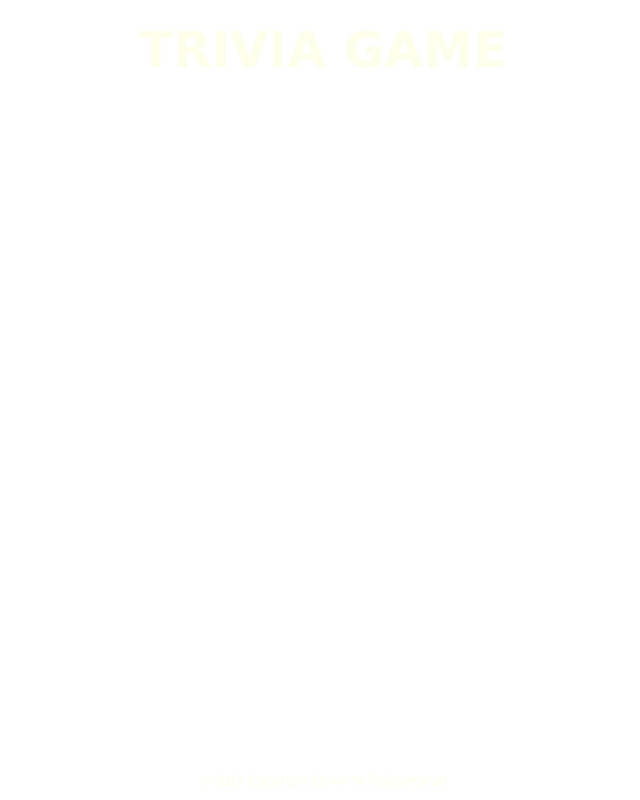
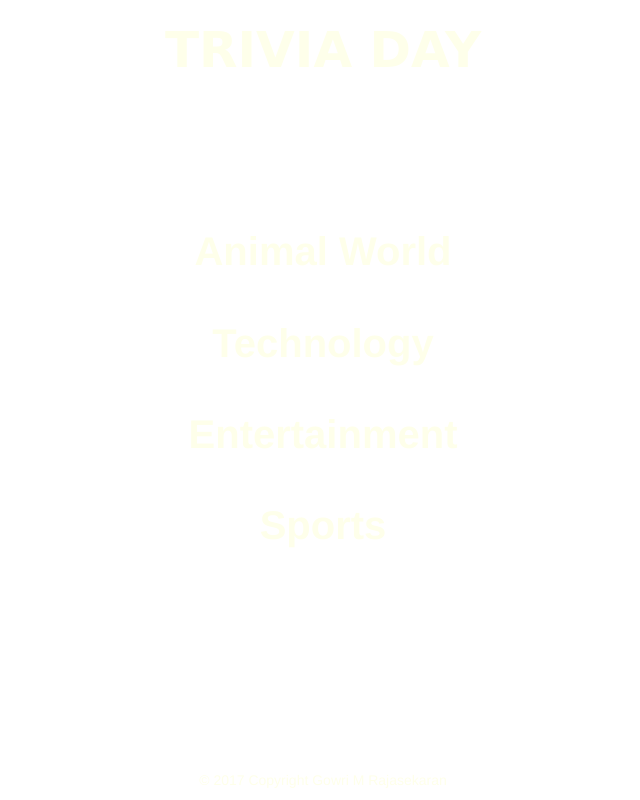
Before and after one commit to gowrimanoharir/TriviaGame, a plain HTML site: page index.html in a window 1280 px wide. Shown: the whole page, without its empty margins (317-957 px from the left). Drawn offline with nearby package versions, Linux system fonts and the light colour scheme; a web font is replaced by a local one.

Commit message:
added questions for all Categories

```diff
--- a/assets/css/style.css
+++ b/assets/css/style.css
@@ -1,8 +1,13 @@
+/*Setting the background image and font color*/
+
 body{
 	background-image: url('../images/background.jpg');
 	background-size: 100% 100%;
 	color: #FEFFEA;
 }
+
+
+/*Setting the Minimum height for the content area*/
 
 html,body{
 	height: 100%;
@@ -21,6 +26,8 @@ html,body{
 
 }
 
+/*style the header*/
+
 .hfnt{
 	margin: 15px 0 0 0;
 	font-family: 'Mogra', cursive;
@@ -29,36 +36,7 @@ html,body{
 	color: #FEFFEA;
 }
 
-
-.timrow{
-
-	font-size: 35px;
-
-}
-
-.countdn{
-	font-weight: bolder;
-	color: red;
-}
-
-.qsrow{
-	margin-top: 40px;
-	line-height: 1.5;
-	font-size: 35px;
-	font-weight: bolder;
-	color: black;
-	background-color: #E2E8CE;
-	/*background-color: #BDC2BF;*/
-	/*background-color: #989C94;*/
-	border-radius: 5px;
-}
-
-
-.ansrow{
-	width: 70%;
-	margin-top: 20px;
-}
-
+/*style the Category buttons in the Start page*/
 .catbtn{
 	margin-top: 20px;
 	margin-bottom: 20px;
@@ -72,6 +50,38 @@ html,body{
 	background: #FEFFEA;
 }
 
+
+/*style the Time text*/
+.timrow{
+	font-size: 35px;
+}
+
+.countdn{
+	font-weight: bolder;
+	color: red;
+}
+
+/*style the question text*/
+.qsrow{
+	margin-top: 40px;
+	line-height: 1.5;
+	font-size: 35px;
+	font-weight: bolder;
+	color: black;
+	background-color: #E2E8CE;
+	/*background-color: #BDC2BF;*/
+	/*background-color: #989C94;*/
+	border-radius: 5px;
+}
+
+/**set answer section*/
+.ansrow{
+	width: 70%;
+	margin-top: 20px;
+}
+
+
+/*style the options displayed*/
 .optrow{
 	text-align: center;
 	width: 50%;
@@ -79,6 +89,15 @@ html,body{
 	font-size: 35px;
 	border-radius: 5px;
 }
+
+.optrow:hover {
+	background: #FEFFEA;
+	color: black;
+	cursor: pointer;
+	font-weight: bold;
+}
+
+/*style the answer page*/
 
 .ansbk{
 	margin-top: 20px;
@@ -89,18 +108,11 @@ html,body{
 	font-size: 35px;
 }
 
-
-.optrow:hover {
-	background: #FEFFEA;
-	color: black;
-	cursor: pointer;
-	font-weight: bold;
-}
-
 .anstxt{
 	font-size: 40px;
 }
 
+/*style the scores page*/
 .correct{
 	color: #5DBA46;
 }
@@ -116,13 +128,6 @@ html,body{
 .agnbtn{
 	background: #FEFFEA;
 	color: black;
-
-}
-
-.ansimg{
-	margin-top: 15px;
-	height: 250px;
-	width: 400px;
 }
 
 /*Change width and background for footer section*/
--- a/assets/javascript/app.js
+++ b/assets/javascript/app.js
@@ -77,7 +77,6 @@ var triviagame = {
 				answer: "Canary",
 				description: "Canary is a small songbird in the finch family originating from Macronesian Islands"
 			}
-
 		},
 		cat2: {
 			c2Q1: {
@@ -140,14 +139,13 @@ var triviagame = {
 				answer: "Ada Lovelace",
 				description: ""
 			}
-
 		},
 		cat3: {
 			c3Q1: {
-				question: "How many hours is the runtime for longest movie "The cure for Insomnia"",
-				options: ["33 Hrs", "12 Hrs", "57 Hrs", "85 Hrs"],
+				question: "Which",
+				options: ["33 Hrs", "72 Hrs", "55 Hrs", "87 Hrs"],
 				answer: "85 Hrs",
-				description: ""
+				description: "The Cure for Insomnia, is a 1987 experimental film is the longest running film according to Guinness World Records"
 			},
 			c3Q2: {
 				question: "Which is the longest running Animated series in TV?",
@@ -156,9 +154,9 @@ var triviagame = {
 				description: ""
 			},
 			c3Q3: {
-				question: "What is the full name of Minnie Mouse?",
-				options: ["Minalla", "Minerva", "Minette", "Mineko"],
-				answer: "Minerva",
+				question: "What was the name of Nirvana's first album released in 1989?",
+				options: ["Bleach", "In Utero", "Nevermind", "Unplugged"],
+				answer: "Bleach",
 				description: ""
 			},
 			c3Q4: {
@@ -180,45 +178,90 @@ var triviagame = {
 				description: ""
 			},
 			c3Q7: {
-				question: "",
-				options: [],
-				answer: "",
+				question: "What is the last name of Bruce Wayne/Batman's butler Alfred?",
+				options: ["Nichols", "Moneypenny", "Pound", "Pennyworth"],
+				answer: "Pennyworth",
 				description: ""
 			},
 			c3Q8: {
-				question: "",
-				options: [],
-				answer: "",
+				question: "Which was the first animated film to be nominated for an Oscar?",
+				options: ["The Lion King", "Beauty and the Beast", "The Little Mermaid", "Toy Story"],
+				answer: "Beauty and the Beast",
 				description: ""
 			},
 			c3Q9: {
-				question: "",
-				options: [],
-				answer: "",
+				question: "What is the full name of Minnie Mouse?",
+				options: ["Minalla", "Minerva", "Minette", "Mineko"],
+				answer: "Minerva",
 				description: ""
 			},
 			c3Q10: {
-				question: "",
-				options: [],
-				answer: "",
+				question: "What song by Michael Jackson contains the lyrics \'Annie are you OK\'",
+				options: ["Black or White", "Smooth Criminal", "Thriller", "Beat It"],
+				answer: "Smooth Criminal",
+				description: ""
+			}
+		},
+		cat4: {
+			c4Q1: {
+				question: "Who where the champions in the first season of NHL?",
+				options: ["Toronto Arenas", "Montreal Canadiens", "New York Rangers", "Chicago Black Hawks"],
+				answer: "Toronto Arenas",
 				description: ""
 			},
-		},
-		cat4: {
-			EQ1: {
-				question: "Fquestion 1",
-				options: ["D1-opt1", "D1-opt2", "D1-opt3", "D1-opt4"],
-				answer: "D1-opt1"
+			c4Q2: {
+				question: "What is the world's second most popular winter sport?",
+				options: ["Ice Hockey", "Luge", "Bandy", "Figure Skating"],
+				answer: "Bandy",
+				description: ""
 			},
-			EQ2: {
-				question: "Equestion 2",
-				options: ["D2-opt1", "D2-opt2", "D2-opt3", "D2-opt4"],
-				answer: "D2-opt1"
+			c4Q3: {
+				question: "How long is a standard Soccer game played for?",
+				options: ["60 mins", "45 mins", "90 mins", "120 mins"],
+				answer: "90 mins",
+				description: ""
 			},
-			EQ3: {
-				question: "Fquestion 3",
-				options: ["D3-opt1", "D3-opt2", "D3-opt3", "D3-opt4"],
-				answer: "D3-opt1"
+			c4Q4: {
+				question: "In Soccer the phrase \'hand of god\' gained popularity due to which player?",
+				options: ["D.Maradona", "L.Messi", "Pele", "T.Miller"],
+				answer: "D.Maradona",
+				description: ""
+			},
+			c4Q5: {
+				question: "Which team has won the most Super Bowl championships?",
+				options: ["Patriots", "Packers", "Steelers", "Giants"],
+				answer: "Steelers",
+				description: ""
+			},
+			c4Q6: {
+				question: "Which team is the one of the oldest franchise in NFL?",
+				options: ["Jets", "Lions", "Packers", "Cardinals"],
+				answer: "Cardinals",
+				description: ""
+			},
+			c4Q7: {
+				question: "Who was the runners up in the FIFA Women's world cup finals in 2015?",
+				options: ["USA", "Japan", "Germany", "Norway"],
+				answer: "Japan",
+				description: ""
+			},
+			c4Q8: {
+				question: "Which country has the highest wins in FIFA Women's world cup?",
+				options: ["USA", "Japan", "Germany", "Norway"],
+				answer: "USA",
+				description: ""
+			},
+			c4Q9: {
+				question: "Birdie is the phrase used in which sports?",
+				options: ["Badminton", "Ping Pong", "Croquet", "Cricket"],
+				answer: "Badminton",
+				description: ""
+			},
+			c4Q10: {
+				question: "Who did Cubs win against the world series last before the 2016 season?",
+				options: ["White Sox", "Red Sox", "Giants", "Tigers"],
+				answer: "Tigers",
+				description: ""
 			}
 		}
 	},
@@ -231,8 +274,8 @@ var triviagame = {
 		$('#js-answer').empty();
 		$('#js-answer').append('<button class=\'btn js-gmbtn center-block catbtn\' value=\'cat1\'>Animal World'+'</button>');
 		$('#js-answer').append('<button class=\'btn js-gmbtn center-block catbtn\' value=\'cat2\'>Technology'+'</button>');
-		$('#js-answer').append('<button class=\'btn js-gmbtn center-block catbtn\' value=\'cat3\'>Sports'+'</button>');
-		$('#js-answer').append('<button class=\'btn js-gmbtn center-block catbtn\' value=\'cat4\'>Entertainment'+'</button>');
+		$('#js-answer').append('<button class=\'btn js-gmbtn center-block catbtn\' value=\'cat3\'>Entertainment'+'</button>');
+		$('#js-answer').append('<button class=\'btn js-gmbtn center-block catbtn\' value=\'cat4\'>Sports'+'</button>');
 		$('#js-answer').on('click', '.js-gmbtn', function(e){
 			this.curCat=this.gameQuestions[e.target.value];
 			this.gameInitialize();
--- a/index.html
+++ b/index.html
@@ -1,7 +1,7 @@
 <!DOCTYPE html>
 <html>
 <head>
-	<title>Trivia Game</title>
+	<title>Trivia</title>
 	<meta charset="utf-8">
 	<meta name="viewport" content="width=device-width, initial-scale=1">
 
@@ -22,10 +22,9 @@
 </head>
 <body>
 <div class="container cntr">
-	<div class="text-center hfnt">TRIVIA GAME</div>
+	<div class="text-center hfnt">TRIVIA DAY</div>
 
 	<div class= "row main-content">
-	<!--<div class="jumbotron">	-->
 
 		<section class="qtsection center-block text-center">
 			<div id="js-timetxt" class="row text-center timrow">
```
